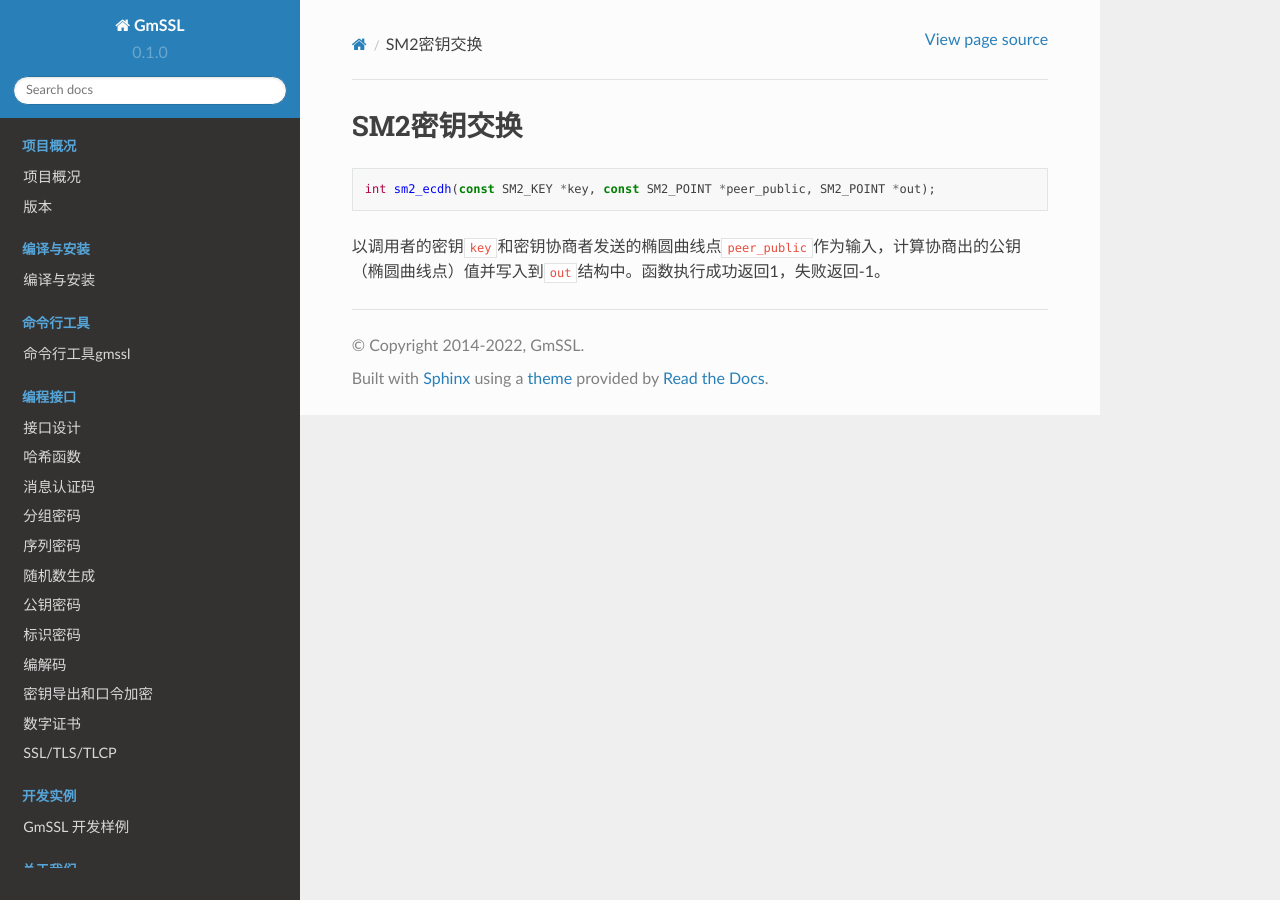
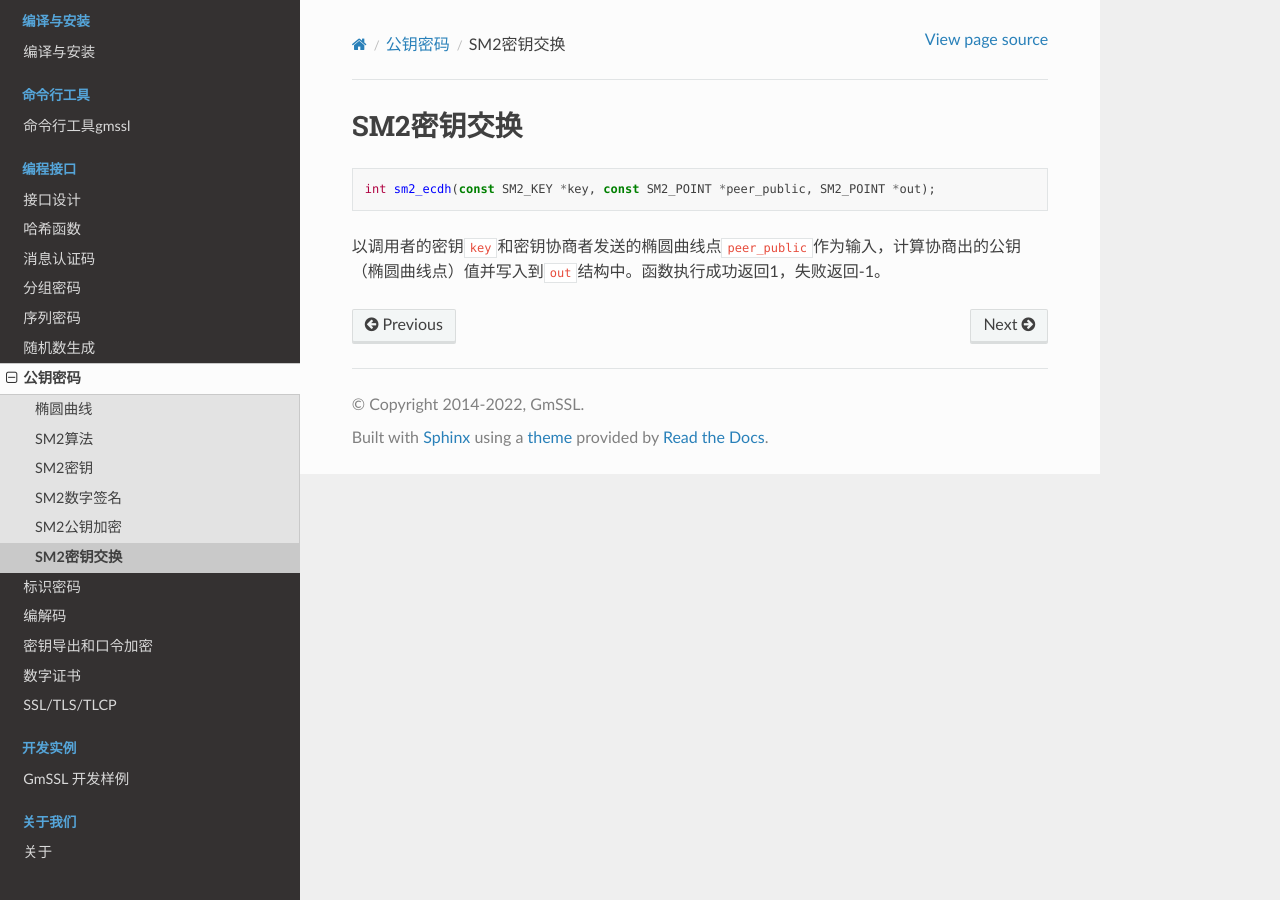
Before and after one commit to zxm256/gmssl-docs, a Sphinx documentation site: the page built from docs/source/public_cipher/sm2_ecdh.md, in a window 1280 px wide. Built offline with Sphinx 7.4.7 and the Read the Docs theme 2.0.0, drawn with Linux system fonts in a browser that asks for light colours; pages that are not in the unit, such as notebooks, are missing from menus.

Commit message:
Update index.rst

```diff
--- a/docs/source/public_cipher/index.rst
+++ b/docs/source/public_cipher/index.rst
@@ -7,8 +7,8 @@
    :maxdepth: 2
 
    ec.md
-   sm2_alg.md
+   sm2_algo.md
    sm2_key.md
-   sm_sig.md
-   sm_enc.md
-   sm_ecdh.md
+   sm2_sig.md
+   sm2_enc.md
+   sm2_ecdh.md
```
